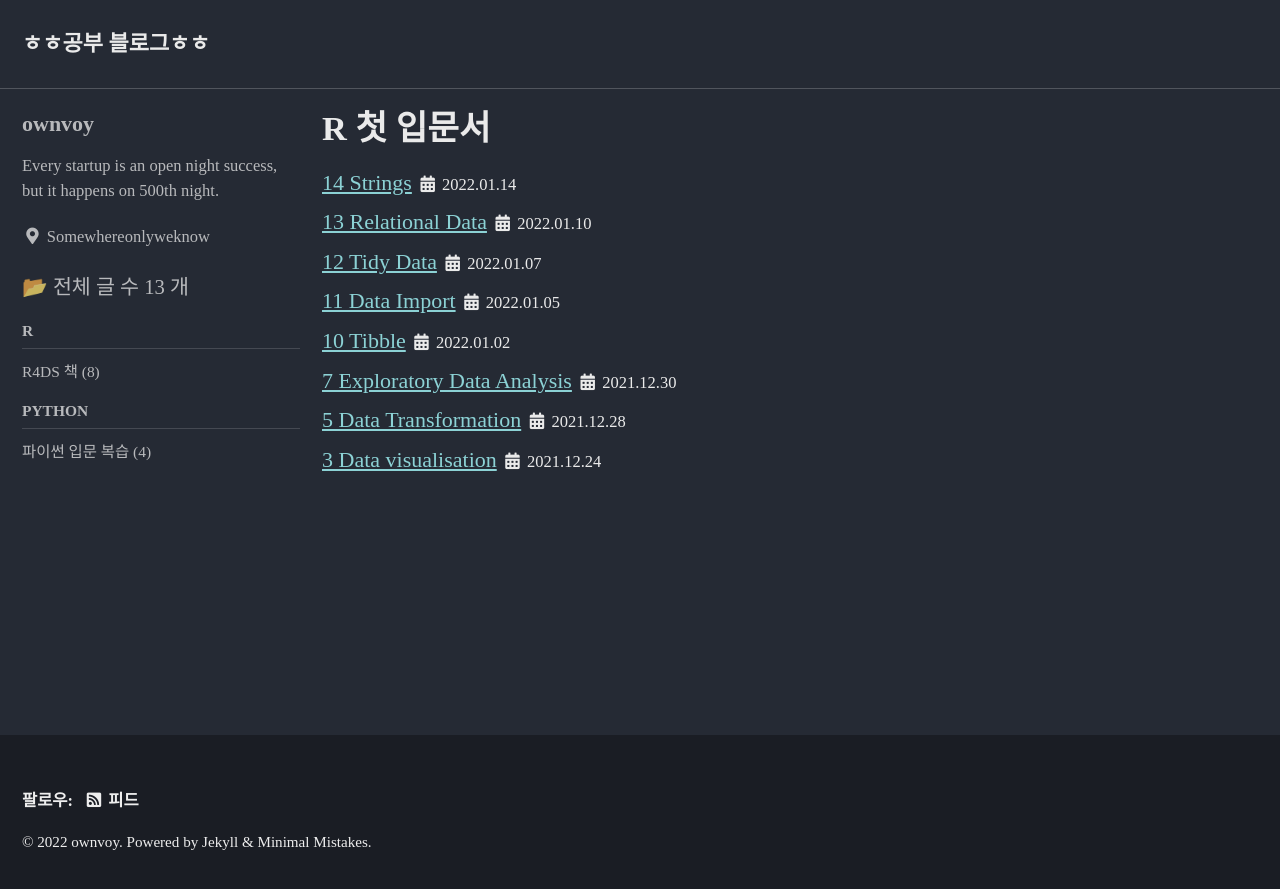
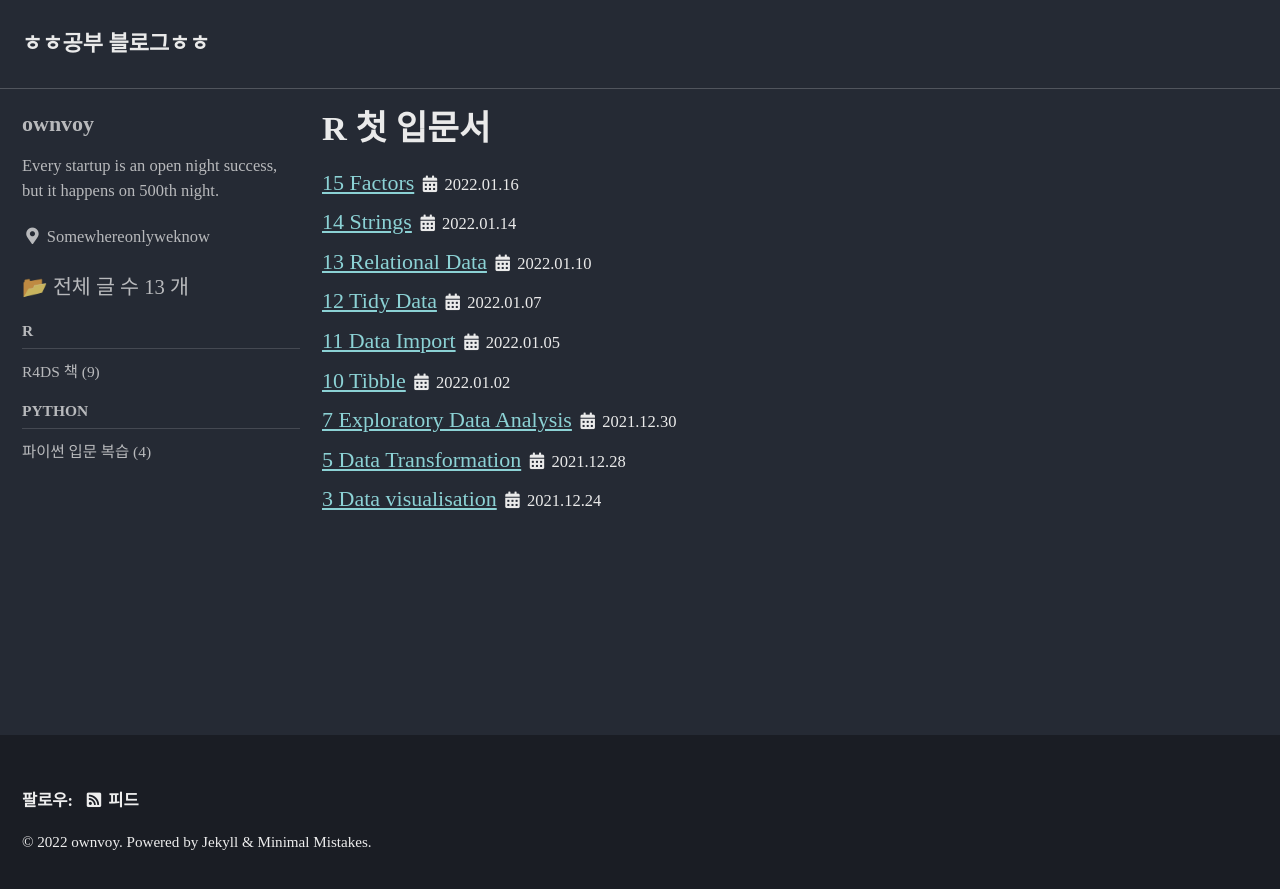
Before and after one commit to ownvoy/ownvoy.github.io, a Jekyll site: the page built from _pages/categories/category-R4DS.md, in a window 1280 px wide. Shown: the top 889 px of the page. Built offline with Jekyll 4.4.1, drawn with Linux system fonts in a browser that asks for light colours; cached includes are drawn as plain includes; some web fonts are replaced.

Commit message:
오늘 공부

```diff
--- a/_posts/R4DS/2022-01-15-15 Factors.md
+++ b/_posts/R4DS/2022-01-15-15 Factors.md
@@ -1,3 +1,13 @@
+---
+
+title: "15 Factors"
+categories: R4DS
+excerpt: 팩터스
+toc: true
+toc_sticky: true
+
+date: 2022-01-16
+---
 ## 15 Factors
 
 factor을 공부하기 위해서, `forcats` 패키지를 사용할 것이다.
```
